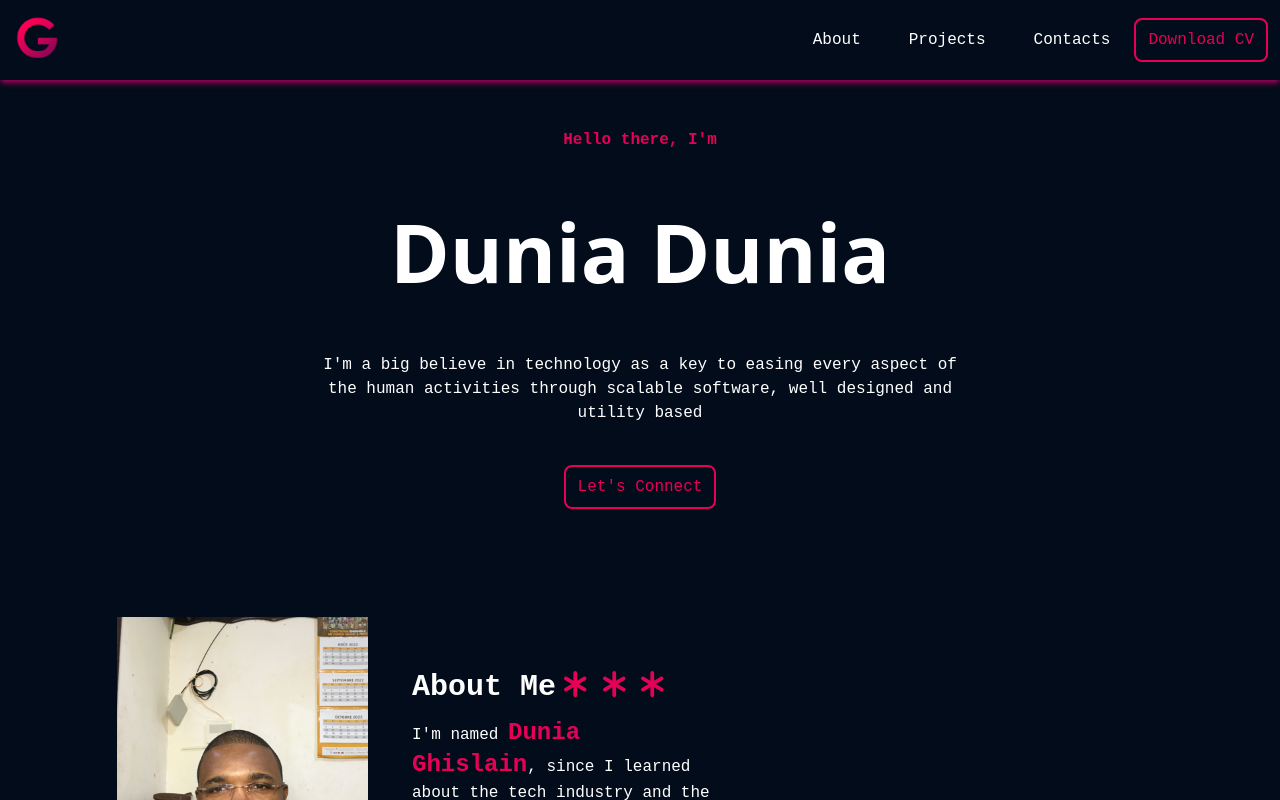
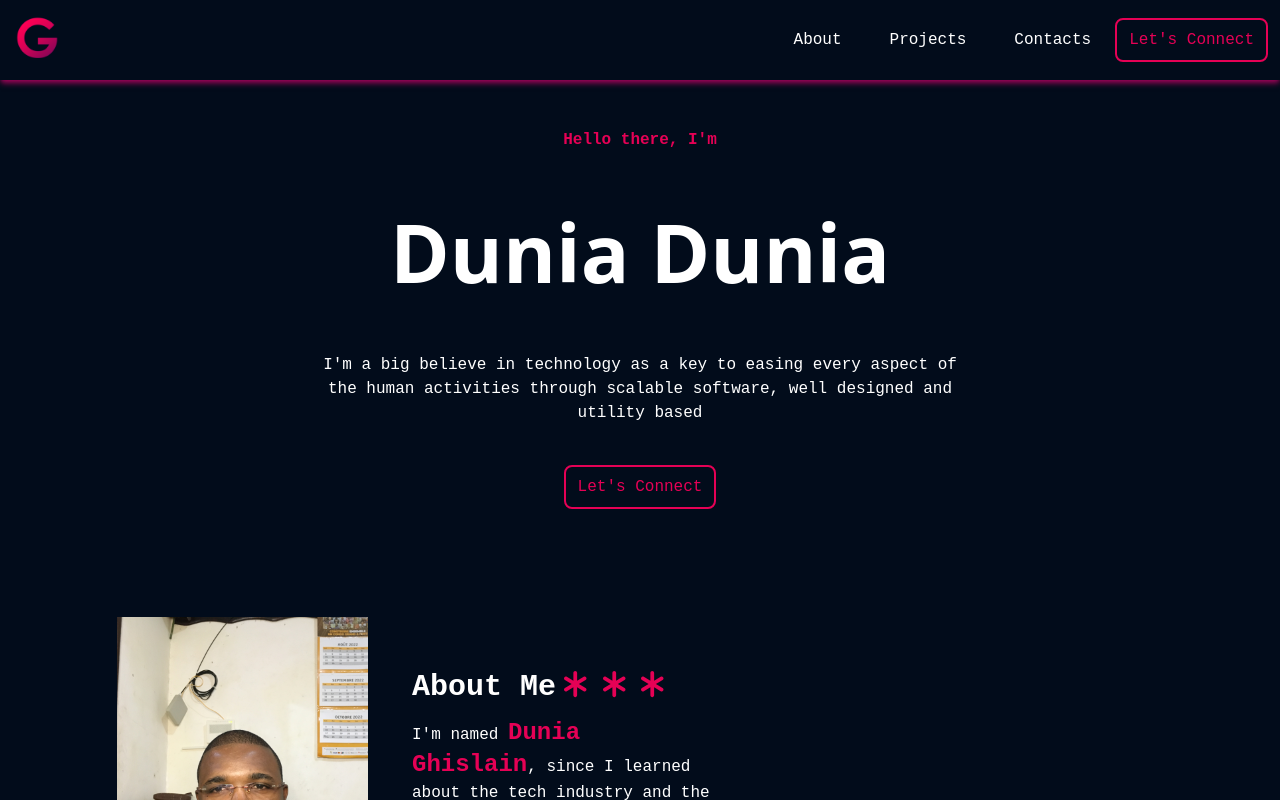
Before and after one commit to ddunia680/portfolio, a React (Create React App) app: page / in a window 1280 px wide. Shown: the top 800 px of the page. Built offline with nearby package versions, Linux system fonts and the light colour scheme.

Commit message:
add whatsapp Api

```diff
--- a/src/containers/Header/header.js
+++ b/src/containers/Header/header.js
@@ -26,7 +26,9 @@ function Header(props) {
             <div className='hidden md:flex flex-row h-[100%] items-center'>
                 <NavItems/>
                 <GoButton>
-                    Download CV
+                    <a href='https://api.whatsapp.com/send?phone=256788306651&text=Thanks%20for%20contacting'>
+                        Let's Connect
+                    </a>
                 </GoButton>
             </div>
             <div className='h-80% block md:hidden'>
```
